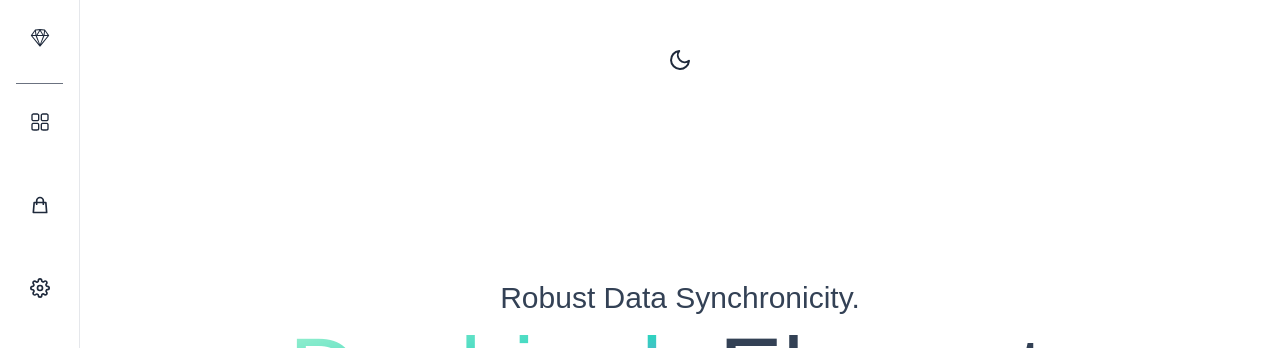
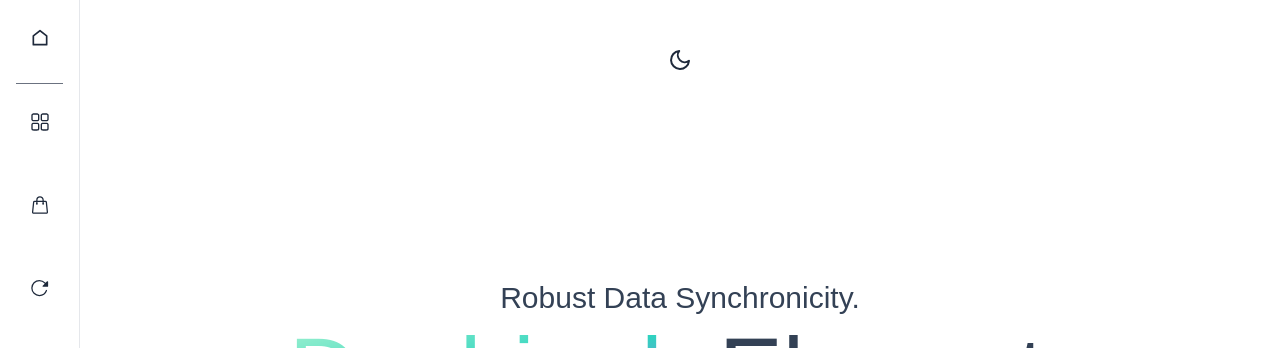
Before and after one commit to jasonmaidev/dashingly, a Next.js app: page / in a window 1280 px wide. Shown: the top 348 px of the page. Built offline with nearby package versions, Linux system fonts and the light colour scheme.

Commit message:
add page reload to sidebar, update icons

```diff
--- a/components/Sidebar.jsx
+++ b/components/Sidebar.jsx
@@ -1,12 +1,17 @@
 import React from 'react';
 import Link from 'next/link';
-import { RxSketchLogo, RxDashboard } from 'react-icons/rx';
-import { HiOutlineShoppingBag } from 'react-icons/hi';
-import { FiSettings } from 'react-icons/fi';
+import { RxDashboard } from 'react-icons/rx';
+import { HiOutlineShoppingBag } from "react-icons/hi2";
+import { RiHomeLine } from "react-icons/ri";
+import { IoReload } from "react-icons/io5";
 import { useTheme } from 'next-themes';
+import { useRouter } from 'next/router';
+
 
 const Sidebar = ({ children }) => {
+  const router = useRouter();
   const { resolvedTheme } = useTheme();
+
   return (
     <div className='flex'>
       <div
@@ -20,13 +25,13 @@ const Sidebar = ({ children }) => {
         <div className='flex flex-col items-center'>
           <Link href='/'>
             <div className='p-3 rounded-lg inline-block'>
-              <RxSketchLogo size={20} />
+              <RiHomeLine size={20} />
             </div>
           </Link>
           <span className='border-b-[1px] border-gray-500 w-full p-2'></span>
           <Link href='/dashboard'>
             <div className='hover:bg-slate-500/30 cursor-pointer my-4 p-3 rounded-lg inline-block'>
-              <RxDashboard size={20} />
+              <RxDashboard data-tooltip-placement="right" size={20} />
             </div>
           </Link>
           <Link href='/orders'>
@@ -36,7 +41,7 @@ const Sidebar = ({ children }) => {
           </Link>
           <Link href='#'>
             <div className='hover:bg-slate-500/30 cursor-pointer my-4 p-3 rounded-lg inline-block'>
-              <FiSettings size={20} />
+              <IoReload onClick={() => router.reload()} size={20} />
             </div>
           </Link>
         </div>
```
